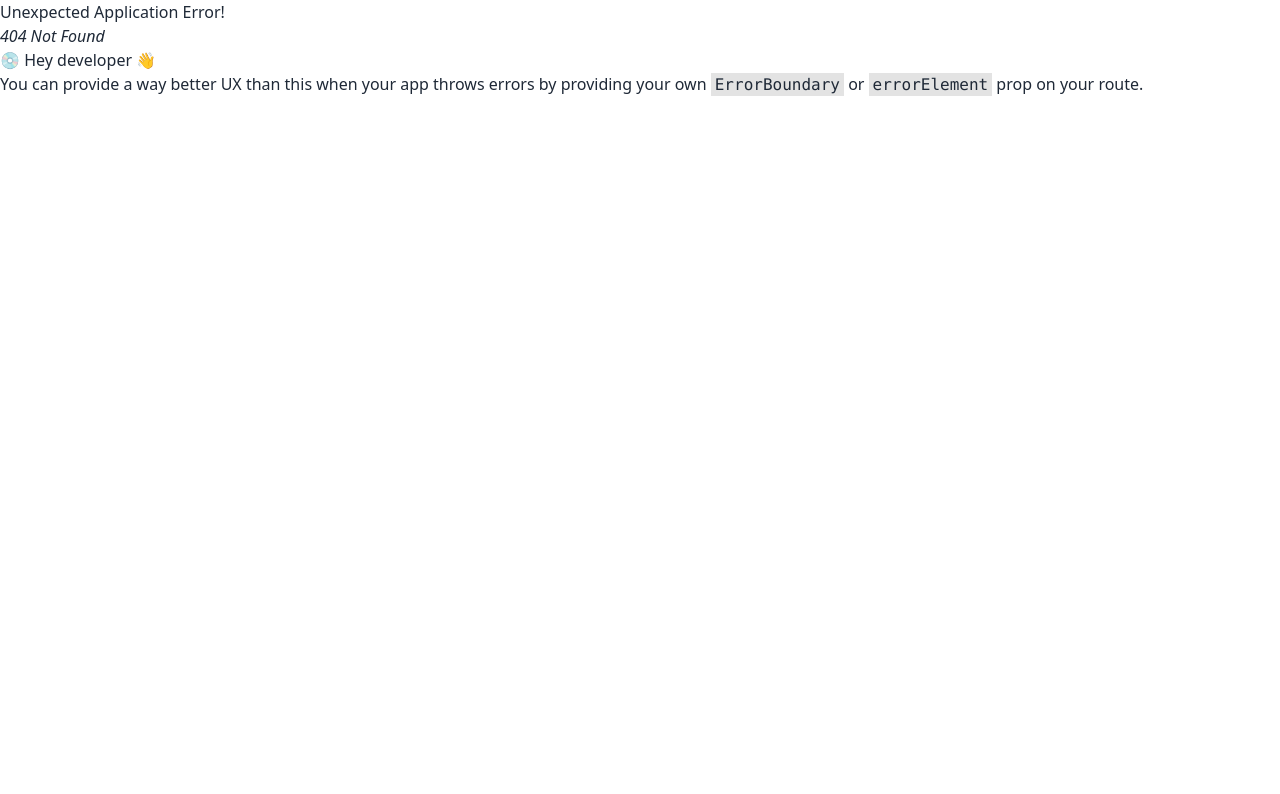
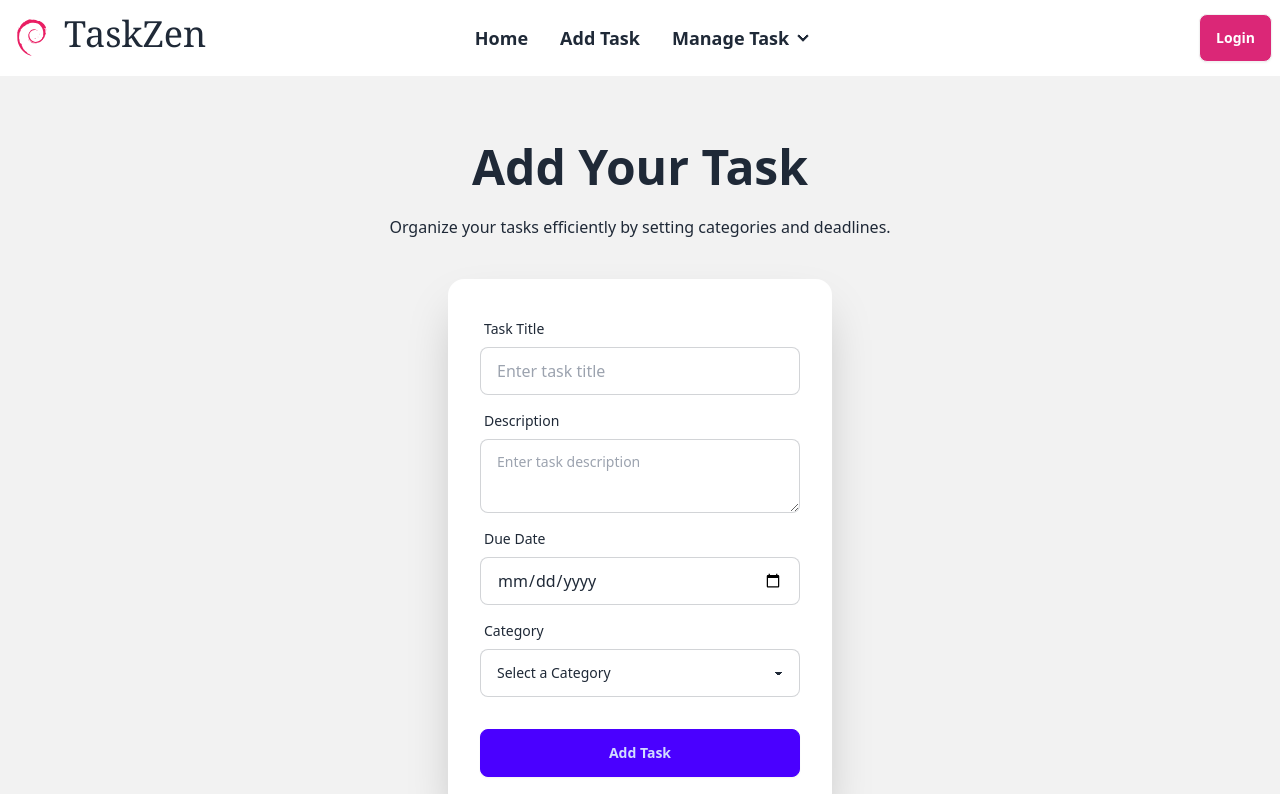
Before and after one commit to TasniaAhmedTisa/taskzen, a React app: page /addtask in a window 1280 px wide. Before the commit this address had no page. Shown: the top 794 px of the page. Built offline with nearby package versions, Linux system fonts and the light colour scheme; the HTML template or start-up script is replaced by a standard one.

Commit message:
add task

```diff
--- a/package.json
+++ b/package.json
@@ -16,6 +16,7 @@
     "localforage": "^1.10.0",
     "lucide-react": "^0.475.0",
     "match-sorter": "^8.0.0",
+    "mdb-react-ui-kit": "^9.0.0",
     "react": "^19.0.0",
     "react-dom": "^19.0.0",
     "react-icons": "^5.5.0",
--- /dev/null
+++ b/src/AddTask.jsx
@@ -0,0 +1,138 @@
+import React, { useState } from 'react';
+import Navbar from './components/Navbar';
+import Footer from './components/Footer';
+
+const AddTask = () => {
+  // State to store task data
+  const [taskData, setTaskData] = useState({
+    title: '',
+    description: '',
+    dueDate: '',
+    category: '',
+  });
+
+  // Handle input changes
+  const handleChange = (e) => {
+    const { name, value } = e.target;
+    setTaskData({
+      ...taskData,
+      [name]: value,
+    });
+  };
+
+  // Handle form submit
+  const handleSubmit = async (e) => {
+    e.preventDefault();
+
+    // Send the task data to the backend
+    try {
+      const response = await fetch('http://localhost:5000/tasks', {
+        method: 'POST',
+        headers: {
+          'Content-Type': 'application/json',
+        },
+        body: JSON.stringify(taskData),
+      });
+
+      const result = await response.json();
+
+      if (response.ok) {
+        alert('Task added successfully!');
+        setTaskData({ title: '', description: '', dueDate: '', category: '' }); // Clear form
+      } else {
+        alert('Failed to add task: ' + result.message);
+      }
+    } catch (error) {
+      console.error('Error:', error);
+      alert('Error adding task');
+    }
+  };
+
+  return (
+    <div>
+      <Navbar />
+      <div className="hero bg-base-200 min-h-screen">
+        <div className="hero-content flex-col">
+          <div className="text-center lg:text-left">
+            <h1 className="text-5xl font-bold text-center">Add Your Task</h1>
+            <p className="py-6">
+              Organize your tasks efficiently by setting categories and deadlines.
+            </p>
+          </div>
+          <div className="card bg-base-100 w-full max-w-sm shrink-0 shadow-2xl">
+            <form className="card-body" onSubmit={handleSubmit}>
+              <div className="form-control">
+                <label className="label">
+                  <span className="label-text">Task Title</span>
+                </label>
+                <input
+                  type="text"
+                  name="title"
+                  placeholder="Enter task title"
+                  className="input input-bordered"
+                  value={taskData.title}
+                  onChange={handleChange}
+                  required
+                />
+              </div>
+
+              <div className="form-control">
+                <label className="label">
+                  <span className="label-text">Description</span>
+                </label>
+                <textarea
+                  name="description"
+                  placeholder="Enter task description"
+                  className="textarea textarea-bordered"
+                  value={taskData.description}
+                  onChange={handleChange}
+                  required
+                ></textarea>
+              </div>
+
+              <div className="form-control">
+                <label className="label">
+                  <span className="label-text">Due Date</span>
+                </label>
+                <input
+                  type="date"
+                  name="dueDate"
+                  className="input input-bordered"
+                  value={taskData.dueDate}
+                  onChange={handleChange}
+                  required
+                />
+              </div>
+
+              {/* Category Dropdown */}
+              <div className="form-control">
+                <label className="label">
+                  <span className="label-text">Category</span>
+                </label>
+                <select
+                  name="category"
+                  className="select select-bordered"
+                  value={taskData.category}
+                  onChange={handleChange}
+                  required
+                >
+                  <option value="">Select a Category</option>
+                  <option value="To-Do">To-Do</option>
+                  <option value="In Progress">In Progress</option>
+                  <option value="Done">Done</option>
+                </select>
+              </div>
+
+              <div className="form-control mt-6">
+                <button type="submit" className="btn btn-primary">Add Task</button>
+              </div>
+            </form>
+          </div>
+        </div>
+      </div>
+      <Footer />
+    </div>
+  );
+};
+
+export default AddTask;
--- /dev/null
+++ b/src/Login.jsx
@@ -0,0 +1,62 @@
+import React from 'react';
+import {
+  MDBBtn,
+  MDBContainer,
+  MDBRow,
+  MDBCol,
+  MDBCard,
+  MDBCardBody,
+  MDBInput,
+  MDBIcon,
+  MDBCheckbox
+}
+from 'mdb-react-ui-kit';
+const Login = () => {
+    return (
+        <div className='bg-red-200 min-h-screen p-40'>
+
+
+    <MDBContainer fluid>
+
+      <MDBRow className='d-flex justify-content-center align-items-center h-100'>
+        <MDBCol col='12'>
+
+          <MDBCard className='bg-white my-5 mx-auto' style={{borderRadius: '1rem', maxWidth: '500px'}}>
+            <MDBCardBody className='p-5 w-100 d-flex flex-column'>
+
+              <h2 className="fw-bold mb-2 text-center text-4xl font-bold">Login</h2>
+              <p className="text-white-50 mb-3 text-center italic text-xl">Please enter your login and password!</p>
+
+              <MDBInput wrapperClass='mb-4' style={{ width: '80%' }} label='Email address' id='formControlLg' type='email' className='border-2'/>
+              <MDBInput wrapperClass='mb-4' style={{ width: '80%' }} label='Password' id='formControlLg' type='password' className='border-2'/>
+
+              <MDBCheckbox name='flexCheck' id='flexCheckDefault' className='mb-4' label='Remember password' />
+
+              <MDBBtn size='lg'>
+                Login
+              </MDBBtn>
+
+              <hr className="my-4" />
+
+              <MDBBtn className="mb-2 w-100 bg-pink-600 btn-ghost" size="lg" >
+                Sign in with google
+              </MDBBtn>
+
+
+
+            </MDBCardBody>
+          </MDBCard>
+
+        </MDBCol>
+      </MDBRow>
+
+    </MDBContainer>
+
+
+
+
+        </div>
+    );
+};
+
+export default Login;
--- a/src/Router.jsx
+++ b/src/Manage.jsx
@@ -1,11 +1,11 @@
 import React from 'react';
 
-const Router = () => {
+const Manage = () => {
     return (
         <div>
-
+            Manage
         </div>
     );
 };
 
-export default Router;
+export default Manage;
--- a/src/components/Navbar.jsx
+++ b/src/components/Navbar.jsx
@@ -1,4 +1,5 @@
 import { FcDebian } from "react-icons/fc";
+import { Link } from "react-router-dom";
 
 const Navbar = () => {
     return (
@@ -24,14 +25,14 @@ const Navbar = () => {
       <ul
         tabIndex={0}
         className="menu menu-sm dropdown-content bg-base-100 rounded-box z-[1] mt-3 w-52 p-2 shadow">
-          <li><a>Home</a></li>
-          <li><a>Add Task</a></li>
+          <li><Link to={"/"}>Home</Link></li>
+          <li><Link to={"/addtask"}>Add Task</Link></li>
           <li>
         <details>
           <summary>Manage Task</summary>
           <ul className="bg-base-100 rounded-t-none p-2">
-            <li><a>Update Task</a></li>
-            <li><a>Delete Task</a></li>
+            <li><Link to={"/update"}>Update Task</Link></li>
+            <li><Link to={"/delete"}>Delete Task</Link></li>
           </ul>
         </details>
       </li>
@@ -44,8 +45,8 @@ const Navbar = () => {
       </div>    </div>
   <div className="navbar-center hidden lg:flex">
     <ul className="menu menu-horizontal px-1 text-lg font-bold">
-    <li><a>Home</a></li>
-          <li><a>Add Task</a></li>
+    <li><Link to={"/"}>Home</Link></li>
+          <li><Link to={"/addtask"}>Add Task</Link></li>
           <li>
         <details>
           <summary>Manage Task</summary>
@@ -58,7 +59,7 @@ const Navbar = () => {
       </ul>
   </div>
   <div className="navbar-end">
-    <a className="btn bg-pink-600 text-white">Login</a>
+    <Link to={"/login"} className="btn bg-pink-600 text-white">Login</Link>
   </div>
 </div>
         </div>
--- a/src/components/Task.jsx
+++ b/src/components/Task.jsx
@@ -0,0 +1,82 @@
+import { useEffect, useState } from "react";
+import { DragDropContext, Droppable, Draggable } from "@hello-pangea/dnd";
+
+export default function TaskBoard({ user }) {
+  const [tasks, setTasks] = useState([]);
+
+  // Fetch tasks from backend
+  useEffect(() => {
+    fetch(`http://localhost:5000/tasks?user=${user.uid}`)
+      .then((res) => res.json())
+      .then((data) => setTasks(data))
+      .catch((error) => console.error("Error fetching tasks:", error));
+  }, [user]);
+
+  // Handle Drag & Drop
+  const handleDragEnd = async (result) => {
+    if (!result.destination) return;
+
+    const updatedTasks = [...tasks];
+    const [movedTask] = updatedTasks.splice(result.source.index, 1);
+
+    // Update task category if moved across lists
+    movedTask.category = result.destination.droppableId;
+
+    updatedTasks.splice(result.destination.index, 0, movedTask);
+    setTasks(updatedTasks);
+
+    // Save changes to the backend
+    try {
+      await fetch(`http://localhost:5000/tasks/${movedTask._id}`, {
+        method: "PUT",
+        headers: { "Content-Type": "application/json" },
+        body: JSON.stringify(movedTask),
+      });
+    } catch (error) {
+      console.error("Error updating task:", error);
+    }
+  };
+
+  return (
+    <DragDropContext onDragEnd={handleDragEnd}>
+      <div className="grid sm:grid-cols-1 md:grid-cols-2 lg:grid-cols-3 gap-4 max-w-4xl w-full">
+        {["To-Do", "In Progress", "Done"].map((category) => (
+          <TaskColumn key={category} category={category} tasks={tasks} />
+        ))}
+      </div>
+    </DragDropContext>
+  );
+}
+
+// Task Column Component
+function TaskColumn({ category, tasks }) {
+  return (
+    <div className="bg-gray-100 p-3 rounded-3xl shadow-md">
+      <h2 className="text-xl font-semibold mb-1 text-center">{category}</h2>
+      <Droppable droppableId={category}>
+        {(provided) => (
+          <div {...provided.droppableProps} ref={provided.innerRef} className="space-y-2">
+            {tasks
+              .filter((task) => task.category === category)
+              .map((task, index) => (
+                <Draggable key={task._id} draggableId={task._id} index={index}>
+                  {(provided) => (
+                    <div
+                      {...provided.draggableProps}
+                      {...provided.dragHandleProps}
+                      ref={provided.innerRef}
+                      className="bg-white p-3 rounded-lg shadow-md"
+                    >
+                      <h3 className="font-bold">{task.title}</h3>
+                      <p className="text-sm text-gray-600">{task.description}</p>
+                    </div>
+                  )}
+                </Draggable>
+              ))}
+            {provided.placeholder}
+          </div>
+        )}
+      </Droppable>
+    </div>
+  );
+}
```
Also changed, not shown: src/main.jsx (+16 -0 lines), 1 other file (tests, documents, lock files or other folders).
